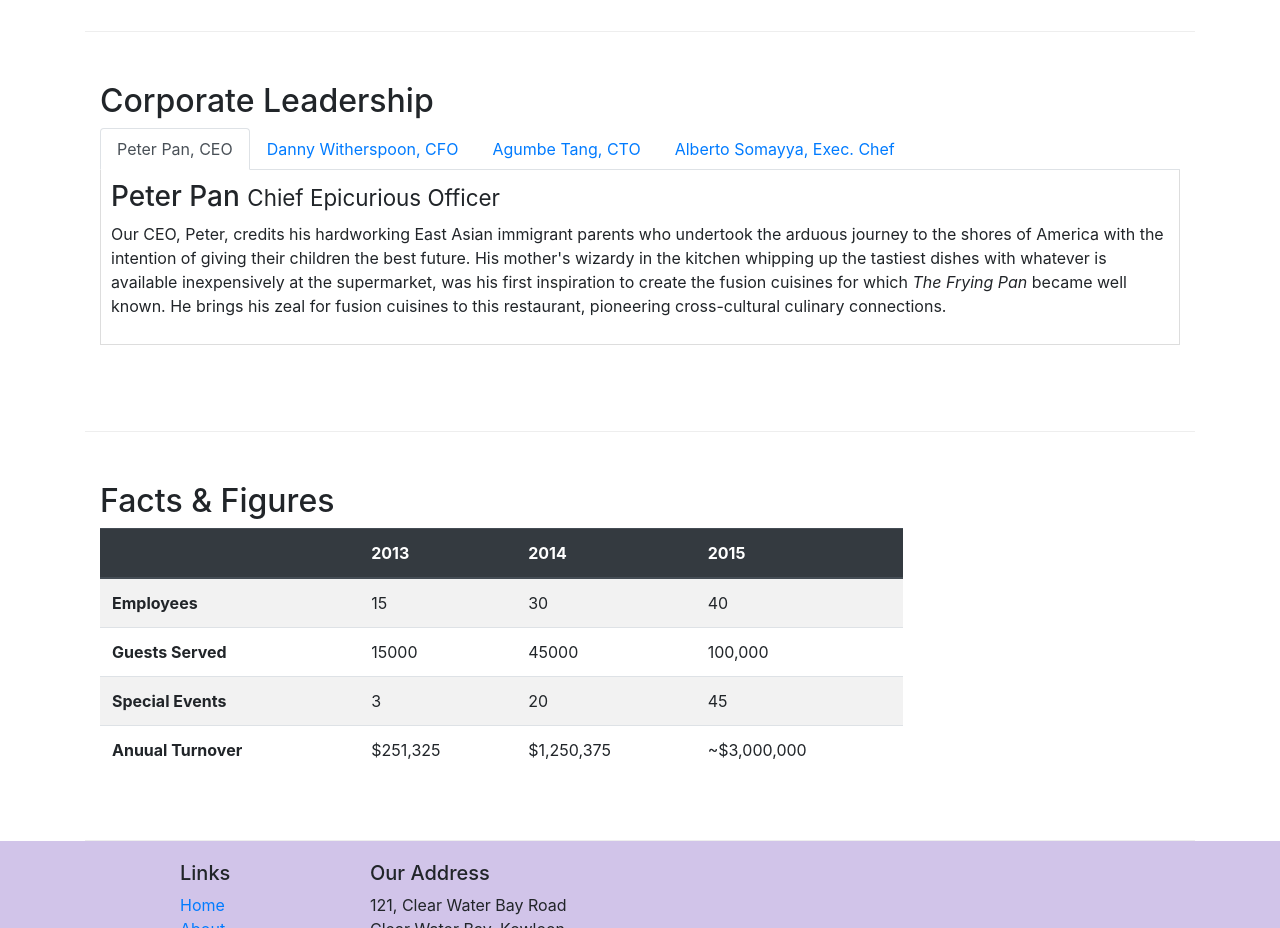
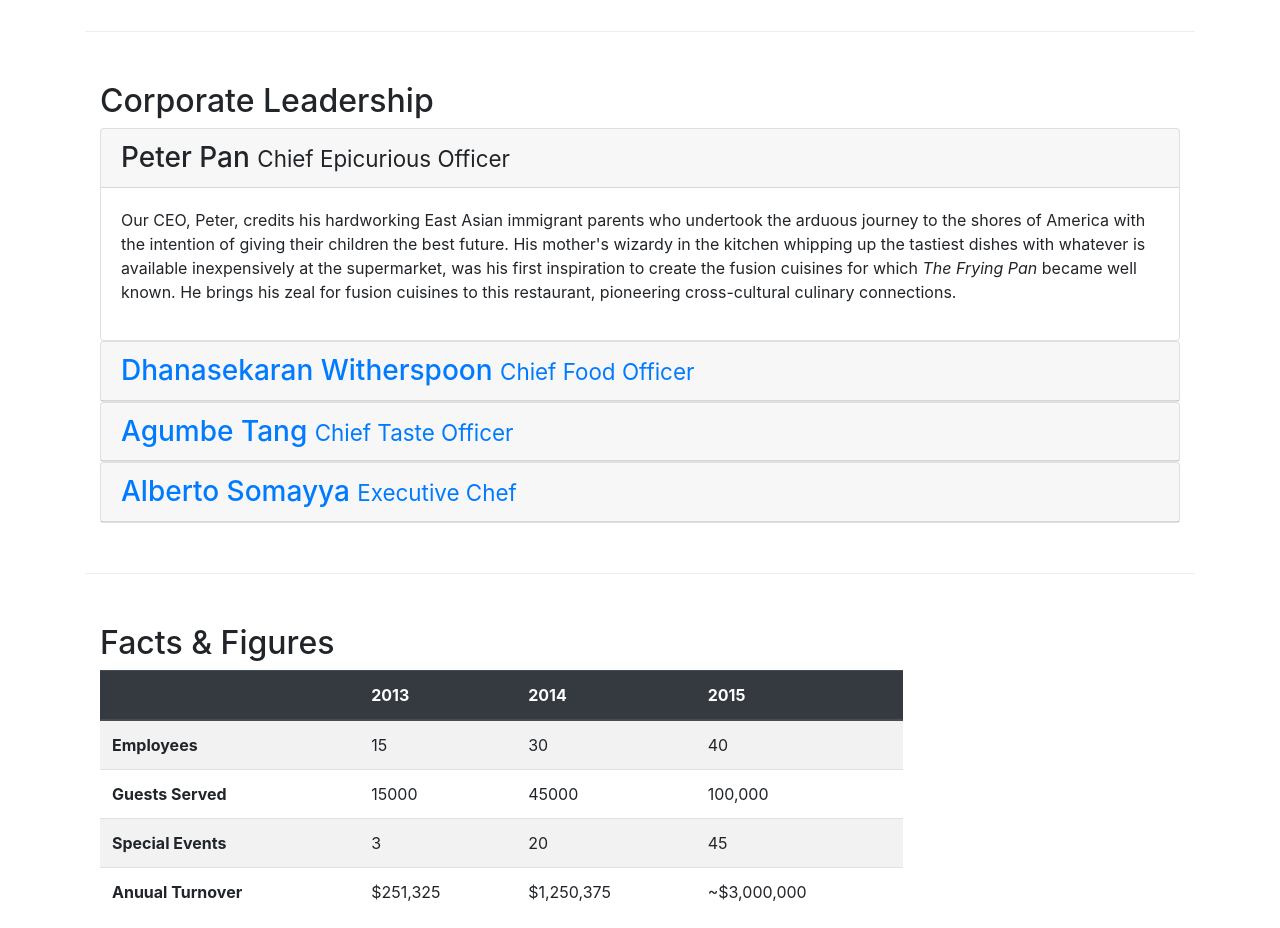
Before and after one commit to Rivehn/bootstrap4practice, a website: page aboutus.html in a window 1280 px wide. Shown: the part 940-1868 px from the top of the page. Drawn offline with nearby package versions, Linux system fonts and the light colour scheme.

Commit message:
collapse tabs with accordion

```diff
--- a/aboutus.html
+++ b/aboutus.html
@@ -94,7 +94,7 @@
         <div class="row row-content">
             <div class="col-12">
                 <h2>Corporate Leadership</h2>
-                <ul class="nav nav-tabs">
+                <!-- <ul class="nav nav-tabs">
                     <li class="nav-item">
                         <a class="nav-link active" href="#peter"
                         role="tab" data-toggle="tab">Peter Pan, CEO</a>
@@ -111,35 +111,78 @@
                         <a class="nav-link" href="#alberto"
                         role="tab" data-toggle="tab">Alberto Somayya, Exec. Chef</a>
                     </li>
-                </ul>
-                <div class="tab-content">
-                    <div role="tabpanel" class="tab-pane fade show active" id="peter">
-                        <h3>Peter Pan <small>Chief Epicurious Officer</small></h3>
+                </ul> -->
+
+                <div id="accordion">
+                    <div class="card">
+                        <div class="card-header" role="tab" id="peterhead">
+                            <h3 class="mb-0">
+                                <a data-toggle="collapse" data-target="#peter">
+                                    Peter Pan <small>Chief Epicurious Officer</small>
+                                </a>
+                            </h3>
+                        </div>
+                        <div class="collapse show" id="peter" data-parent="#accordion">
+                            <div class="card-body">
                                 <p class="d-none d-sm-block">Our CEO, Peter, credits his hardworking East Asian immigrant parents who undertook the
-                        arduous journey to the shores of America with the intention of giving their children the best future. His mother's
-                        wizardy in the kitchen whipping up the tastiest dishes with whatever is available inexpensively at the supermarket,
+                                    arduous journey to the shores of America with the intention of giving their children the best future. His
+                                    mother's
+                                    wizardy in the kitchen whipping up the tastiest dishes with whatever is available inexpensively at the
+                                    supermarket,
                                     was his first inspiration to create the fusion cuisines for which <em>The Frying Pan</em> became well known. He
                                     brings his zeal for fusion cuisines to this restaurant, pioneering cross-cultural culinary connections.</p>
                             </div>
-                    <div role="tabpanel" class="tab-pane fade" id="danny">
-                        <h3>Dhanasekaran Witherspoon <small>Chief Food Officer</small></h3>
+                        </div>
+                    </div>
+                    <div class="card">
+                        <div class="card-header" role="tab" id="dannyhead">
+                            <h3 class="mb-0">
+                                <a class="collapsed" data-toggle="collapse" data-target="#danny">
+                                    Dhanasekaran Witherspoon <small>Chief Food Officer</small>
+                                </a>
+                            </h3>
+                        </div>
+                        <div class="collapse" id="danny" data-parent="#accordion">
+                            <div class="card-body">
                                 <p class="d-none d-sm-block">Our CFO, Danny, as he is affectionately referred to by his colleagues, comes from a long
                                     established family tradition in farming and produce. His experiences growing up on a farm in the Australian outback
                                     gave him great appreciation for varieties of food sources. As he puts it in his own words, <em>Everything that runs,
                                         wins, and everything that stays, pays!</em></p>
                             </div>
-                    <div role="tabpanel" class="tab-pane fade" id="agumbe">
-                        <h3>Agumbe Tang <small>Chief Taste Officer</small></h3>
+                        </div>
+                    </div>
+                    <div class="card">
+                        <div class="card-header" role="tab" id="agumbehead">
+                            <h3 class="mb-0">
+                                <a class="collapsed" data-toggle="collapse" data-target="#agumbe">
+                                    Agumbe Tang <small>Chief Taste Officer</small>
+                                </a>
+                            </h3>
+                        </div>
+                        <div class="collapse" id="agumbe" data-parent="#accordion">
+                            <div class="card-body">
                                 <p class="d-none d-sm-block">Blessed with the most discerning gustatory sense, Agumbe, our CTO, personally ensures that
                                     every dish that we serve meets his exacting tastes. Our chefs dread the tongue lashing that ensues if their dish
                                     does not meet his exacting standards. He lives by his motto, <em>You click only if you survive my lick.</em></p>
                             </div>
-                    <div role="tabpanel" class="tab-pane fade" id="alberto">
-                        <h3>Alberto Somayya <small>Executive Chef</small></h3>
+                        </div>
+                    </div>
+                    <div class="card">
+                        <div class="card-header" role="tab" id="albertohead">
+                            <h3 class="mb-0">
+                                <a class="collapsed" data-toggle="collapse" data-target="#alberto">
+                                    Alberto Somayya <small>Executive Chef</small>
+                                </a>
+                            </h3>
+                        </div>
+                        <div class="collapse" id="alberto" data-parent="#accordion">
+                            <div class="card-body">
                                 <p class="d-none d-sm-block">Award winning three-star Michelin chef with wide International experience having worked
                                     closely with whos-who in the culinary world, he specializes in creating mouthwatering Indo-Italian fusion
                                     experiences. He says, <em>Put together the cuisines from the two craziest cultures, and you get a winning hit! Amma
                                         Mia!</em></p>
+                            </div>
+                        </div>
                     </div>
                 </div>
            </div>
```
Lines whose indentation alone changed are shown as unchanged.
